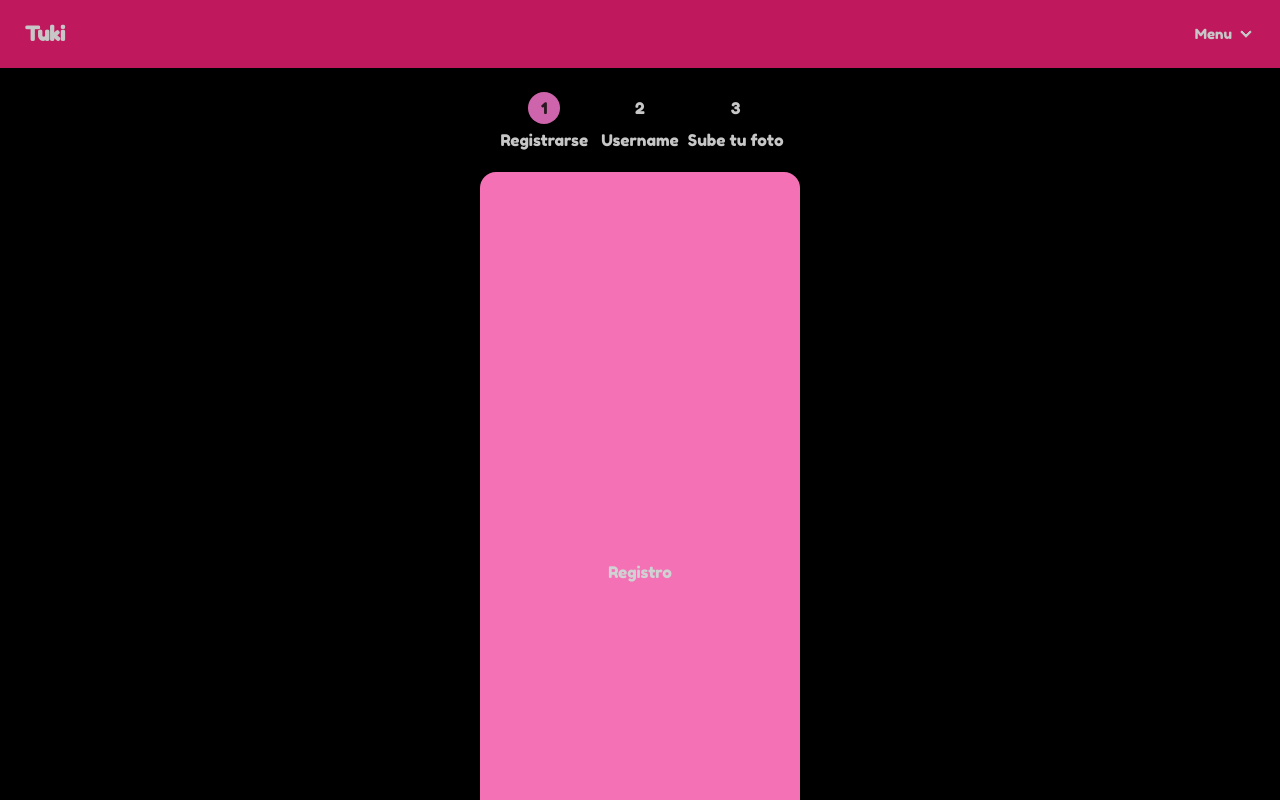
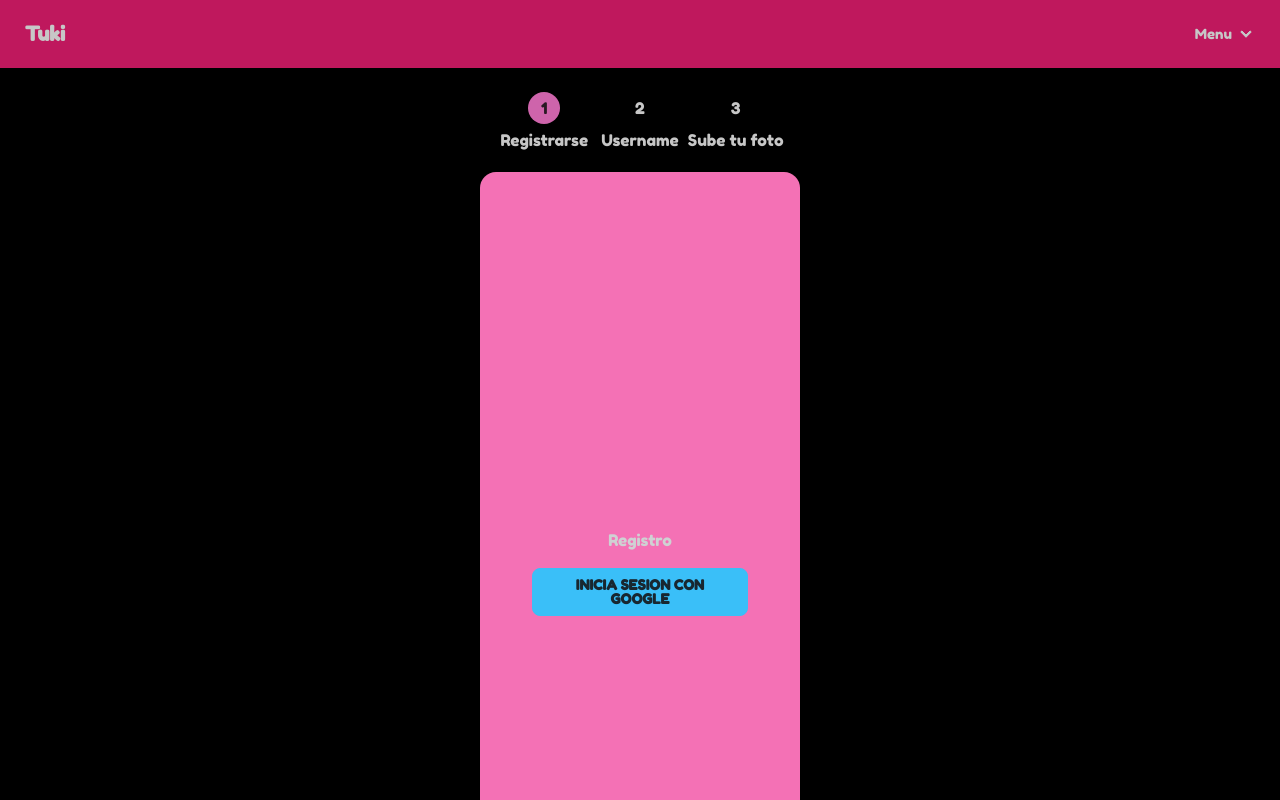
Before and after one commit to ShinyBread/Silli-Project, a SvelteKit app: page /login in a window 1280 px wide. Shown: the top 800 px of the page. Built offline with nearby package versions, Linux system fonts and the light colour scheme.

Commit message:
google auth added

```diff
--- a/src/routes/login/+page.svelte
+++ b/src/routes/login/+page.svelte
@@ -1,4 +1,15 @@
+<script lang="ts">
+    import { auth } from "$lib/firebase";
+    import { GoogleAuthProvider, signInWithPopup,signOut } from "firebase/auth";
 
+    async function signInWithGoogle(){
+        const provider = new GoogleAuthProvider();
+        const user = await signInWithPopup(auth, provider);
+        console.log(user)
+    }
+
+</script>
 <main>
     <h1>Registro</h1>
+    <button class="btn btn-info mt-4" on:click={signInWithGoogle}>Inicia sesion con Google</button>
 </main>
```
